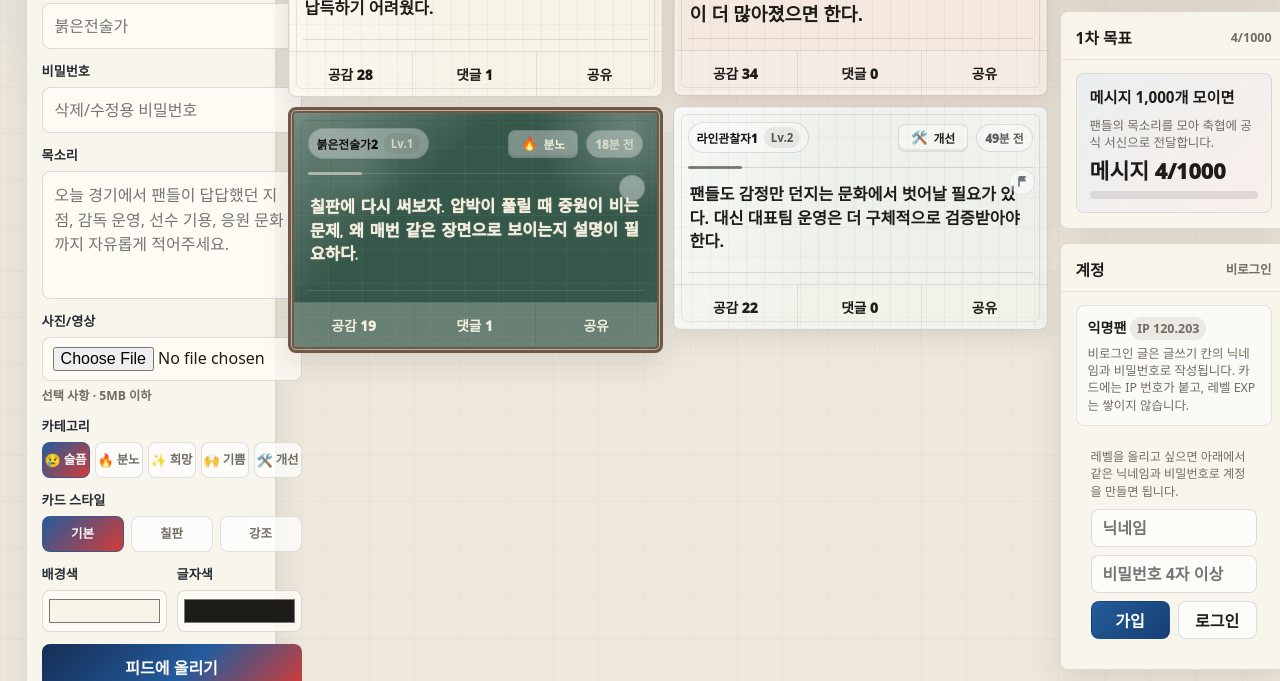
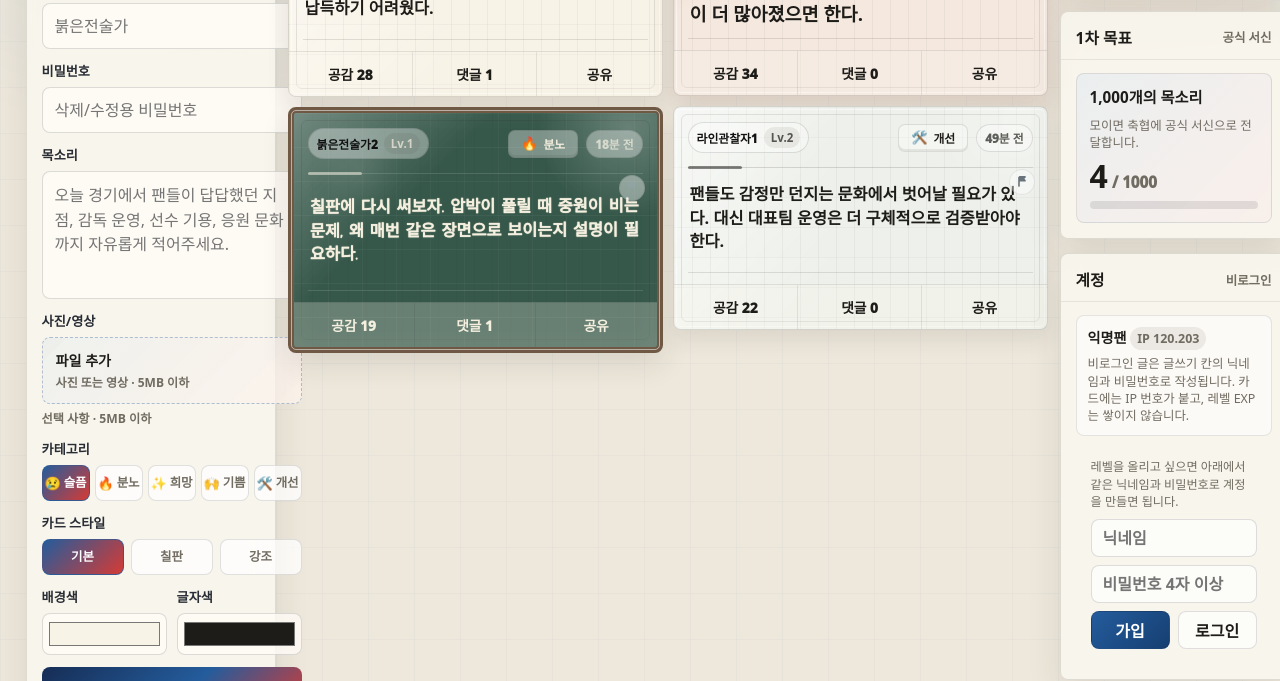
Before and after one commit to FomoKang/mbout-net, a website: page index.html in a window 1280 px wide. Shown: the part 419-1100 px from the top of the page. Drawn offline with Linux system fonts and the light colour scheme; a script that the page names is missing.

Commit message:
Polish upload and campaign goal UI

```diff
--- a/index.html
+++ b/index.html
@@ -381,7 +381,56 @@
     }
 
     input[type="file"] {
-      padding: 9px 10px;
+      position: absolute;
+      width: 1px;
+      height: 1px;
+      overflow: hidden;
+      clip: rect(0 0 0 0);
+      clip-path: inset(50%);
+      white-space: nowrap;
+    }
+
+    .media-upload {
+      position: relative;
+      display: grid;
+      gap: 3px;
+      min-height: 58px;
+      padding: 12px 13px;
+      border: 1px dashed rgba(36,92,156,.34);
+      border-radius: var(--radius);
+      background:
+        linear-gradient(135deg, rgba(36,92,156,.07), rgba(213,59,53,.045)),
+        rgba(255,252,246,.74);
+      color: var(--ink);
+      cursor: pointer;
+      transition: border-color .16s ease, background .16s ease, transform .16s ease;
+    }
+
+    .media-upload:hover,
+    .media-upload.is-selected {
+      border-color: rgba(36,92,156,.7);
+      background:
+        linear-gradient(135deg, rgba(36,92,156,.11), rgba(213,59,53,.07)),
+        rgba(255,252,246,.9);
+      transform: translateY(-1px);
+    }
+
+    .media-upload-title {
+      font-size: .88rem;
+      font-weight: 950;
+    }
+
+    .media-upload-sub {
+      color: var(--muted);
+      font-size: .75rem;
+      font-weight: 800;
+    }
+
+    :root[data-theme="dark"] .media-upload {
+      border-color: rgba(243,239,229,.22);
+      background:
+        linear-gradient(135deg, rgba(88,137,198,.12), rgba(221,93,87,.08)),
+        rgba(22,23,20,.78);
     }
 
     .media-note {
@@ -1155,10 +1204,22 @@
     }
 
     .campaign-goal .campaign-count {
+      display: flex;
+      align-items: baseline;
+      gap: 4px;
       color: var(--ink);
-      font-size: 1.35rem;
       font-weight: 950;
       line-height: 1;
+    }
+
+    .campaign-goal .campaign-count b {
+      font-size: 2rem;
+    }
+
+    .campaign-goal .campaign-count span {
+      color: var(--muted);
+      font-size: .95rem;
+      font-weight: 950;
     }
 
     :root[data-theme="dark"] .campaign-goal {
@@ -1345,7 +1406,11 @@
           </div>
           <div class="field">
             <label for="mediaFile">사진/영상</label>
-            <input id="mediaFile" type="file" accept="image/*,video/*" />
+            <label class="media-upload" for="mediaFile" id="mediaUpload">
+              <input id="mediaFile" type="file" accept="image/*,video/*" />
+              <span class="media-upload-title">파일 추가</span>
+              <span class="media-upload-sub">사진 또는 영상 · 5MB 이하</span>
+            </label>
             <span class="media-note" id="mediaStatus">선택 사항 · 5MB 이하</span>
           </div>
           <div class="field">
@@ -1413,7 +1478,7 @@
         <section class="panel">
           <div class="panel-header">
             <h2>1차 목표</h2>
-            <span class="mini" id="goalSummary">0/1000</span>
+            <span class="mini" id="goalSummary">공식 서신</span>
           </div>
           <ul class="goal-list" id="goals"></ul>
         </section>
@@ -1515,6 +1580,7 @@
     const passwordField = document.querySelector("#passwordField");
     const composerAccount = document.querySelector("#composerAccount");
     const mediaInput = document.querySelector("#mediaFile");
+    const mediaUpload = document.querySelector("#mediaUpload");
     const mediaStatus = document.querySelector("#mediaStatus");
     const bgColorInput = document.querySelector("#bgColor");
     const textColorInput = document.querySelector("#textColor");
@@ -1573,19 +1639,23 @@
     mediaInput.addEventListener("change", () => {
       const file = mediaInput.files?.[0];
       if (!file) {
+        mediaUpload.classList.remove("is-selected");
         mediaStatus.textContent = "선택 사항 · 5MB 이하";
         return;
       }
       if (!isAllowedMedia(file)) {
+        mediaUpload.classList.remove("is-selected");
         mediaStatus.textContent = "사진 또는 영상 파일만 올릴 수 있습니다.";
         mediaInput.value = "";
         return;
       }
       if (file.size > maxMediaBytes) {
+        mediaUpload.classList.remove("is-selected");
         mediaStatus.textContent = "5MB 이하 파일만 올릴 수 있습니다.";
         mediaInput.value = "";
         return;
       }
+      mediaUpload.classList.add("is-selected");
       mediaStatus.textContent = `${file.name} · ${formatBytes(file.size)}`;
     });
 
@@ -1649,6 +1719,7 @@
       document.querySelectorAll("#styleRow button").forEach((item) => item.classList.toggle("active", item.dataset.style === "paper"));
       document.querySelectorAll("#categoryRow button").forEach((item) => item.classList.toggle("active", item.dataset.category === "sad"));
       applyStyleDefaults("paper");
+      mediaUpload.classList.remove("is-selected");
       mediaStatus.textContent = "선택 사항 · 5MB 이하";
       notice.textContent = `${author.name}으로 올라갔습니다.`;
       showToast("피드에 올라갔습니다.");
@@ -3369,12 +3440,12 @@
       const target = 1000;
       const messageCount = posts.length;
       const percent = Math.min(100, Math.round((messageCount / target) * 100));
-      document.querySelector("#goalSummary").textContent = `${messageCount}/${target}`;
+      document.querySelector("#goalSummary").textContent = percent >= 100 ? "달성" : "공식 서신";
       document.querySelector("#goals").innerHTML = `
         <li class="goal campaign-goal">
-          <strong>메시지 1,000개 모이면</strong>
-          <span>팬들의 목소리를 모아 축협에 공식 서신으로 전달합니다.</span>
-          <div class="campaign-count">메시지 ${messageCount}/${target}</div>
+          <strong>1,000개의 목소리</strong>
+          <span>모이면 축협에 공식 서신으로 전달합니다.</span>
+          <div class="campaign-count"><b>${messageCount}</b><span>/ ${target}</span></div>
           <div class="goal-meter"><span style="width:${percent}%"></span></div>
         </li>
       `;
```
